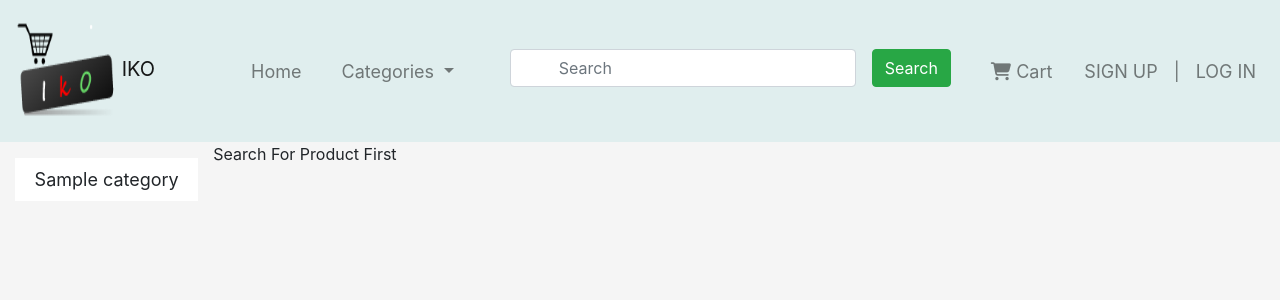
After one commit to irungudeveloper/iko-project, a PHP site: page /search.php in a window 1280 px wide. The commit adds this page. Shown: the top 300 px of the page. Run offline with PHP 8.4, Linux system fonts and the light colour scheme; tables that the repository leaves empty or names only in its code hold one stand-in row (values such as "Sample post"); some libraries are stand-ins or nearby versions.

Commit message:
Search Functionality

```diff
--- /dev/null
+++ b/category_view.php
@@ -0,0 +1,18 @@
+<?php require_once('layout/navbar.php') ?>
+<?php require_once('layout/sidebar.php') ?>
+
+<?php
+
+	require_once('config/product_class.php');
+
+	$product = new Product;
+
+	if (isset($_POST['category_id']))
+	{
+		echo "Success";
+		exit();
+	}
+
+ ?>
+
+<?php require_once('layout/footer.php') ?>
--- a/config/product_class.php
+++ b/config/product_class.php
@@ -208,6 +208,33 @@
 
 		}
 
+		public function searchProduct($search)
+		{
+			$pdo = new Database;
+			$con = $pdo->connect();
+
+			$sql = "SELECT * FROM products WHERE title LIKE CONCAT('%',:search,'%') ";
+
+			try
+			{
+
+				$stmt = $con->prepare($sql);
+				$stmt->execute([
+
+						'search'=>$search
+
+						]);
+
+				$data = $stmt->fetchAll();
+				return $data;
+
+			}
+			catch (Exception $e)
+			{
+				return false;
+			}
+		}
+
 	}
 
  ?>
--- a/layout/navbar.php
+++ b/layout/navbar.php
@@ -69,9 +69,9 @@
       </li>
 
     </ul>
-    <form class="form-inline">
-      <input class="form-control pl-5 pr-5" type="search" placeholder="Search" aria-label="Search">
-      <button class="btn btn-success my-2 my-sm-0 ml-md-3" type="submit">Search</button>
+    <form action="search.php" method="POST" class="form-inline">
+      <input class="form-control pl-5 pr-5" type="search" placeholder="Search" aria-label="Search" name="search">
+      <button class="btn btn-success my-2 my-sm-0 ml-md-3" type="submit" name="search_btn">Search</button>
     </form>
 
     <ul class="navbar-nav ml-auto">
--- a/layout/sidebar.php
+++ b/layout/sidebar.php
@@ -47,7 +47,7 @@ require_once('config/category_class.php');
 
 		<?php foreach ($category_data as $category) { ?>
 
-			<a href=""><li class="list-group-item point" id="<?php echo $category->id ?>">
+			<a id="<?php echo $category->id ?>" onclick="cat_id(this.id)"><li class="list-group-item point p-2">
 
 				<?php echo $category->name ?></li></a>
 
@@ -61,3 +61,27 @@ require_once('config/category_class.php');
 	<div class="check">
 
 	</div>
+
+	<script src="https://ajax.googleapis.com/ajax/libs/jquery/3.4.1/jquery.min.js"></script>
+	<script>
+
+		$(document).ready(function cat_id(clicked)
+		{
+			var id = clicked;
+
+			$.ajax({
+
+				url : 'category_view.php',
+				type : 'POST',
+				data : {category_id : id},
+				dataType : 'json',
+				success : function(data)
+				{
+					console.log(data);
+				}
+
+				});
+
+		});
+
+	</script>
--- /dev/null
+++ b/search.php
@@ -0,0 +1,76 @@
+
+<?php require_once('layout/navbar.php') ?>
+<?php require_once('layout/sidebar.php'); ?>
+
+<?php
+
+	require_once('config/product_class.php');
+	$object = new Product;
+
+	if (isset($_POST['search_btn']))
+	{
+
+		$search_data = $_POST['search'];
+
+		$search = $object->searchProduct($search_data);
+
+		if ($search != null)
+		{
+
+ ?>
+
+ <div class="col-md-10">
+
+ 	<div class="row p-2">
+
+ 		<?php foreach ($search as $product) { ?>
+
+ 			<div class="card m-2" style="width:1200px;">
+
+					<div class="row no-gutters">
+
+						<div class="col-md-4">
+
+							<img src="images/<?php echo $product->image1 ?>" class="d-block w-100" height="200px" width="200px">
+
+						</div>
+
+						<div class="col-md-8">
+
+							<div class="card-body">
+
+								<h5 class="card-title"><b class="mb-3">Title</b> <br><?php echo $product->title ?></h5>
+
+								<p><b>Description</b> <br>
+									<?php echo $product->description ?>
+								</p>
+								<p class="card-text">Price : <?php echo $product->price ?>/=</p>
+
+								<div class="form-row">
+
+									<form method="GET" action="product_view.php">
+
+									<input type="hidden" name="id" value="<?php echo $product->id ?>">
+
+									<input type="submit" name="view" value="VIEW PRODUCT" class="btn btn-success p-1 pl-3 pr-3 m-2">
+
+								</form>
+
+							</div>
+
+						</div>
+
+					</div>
+
+		</div>
+	</div>
+
+ 		<?php }}else { ?> <p class="text-center text-danger">Invalid Search</p> <?php } } else{echo "Search For Product First";} ?>
+
+
+
+ 	</div>
+
+ </div>
+
+ <?php require_once('layout/footer.php') ?>
```
